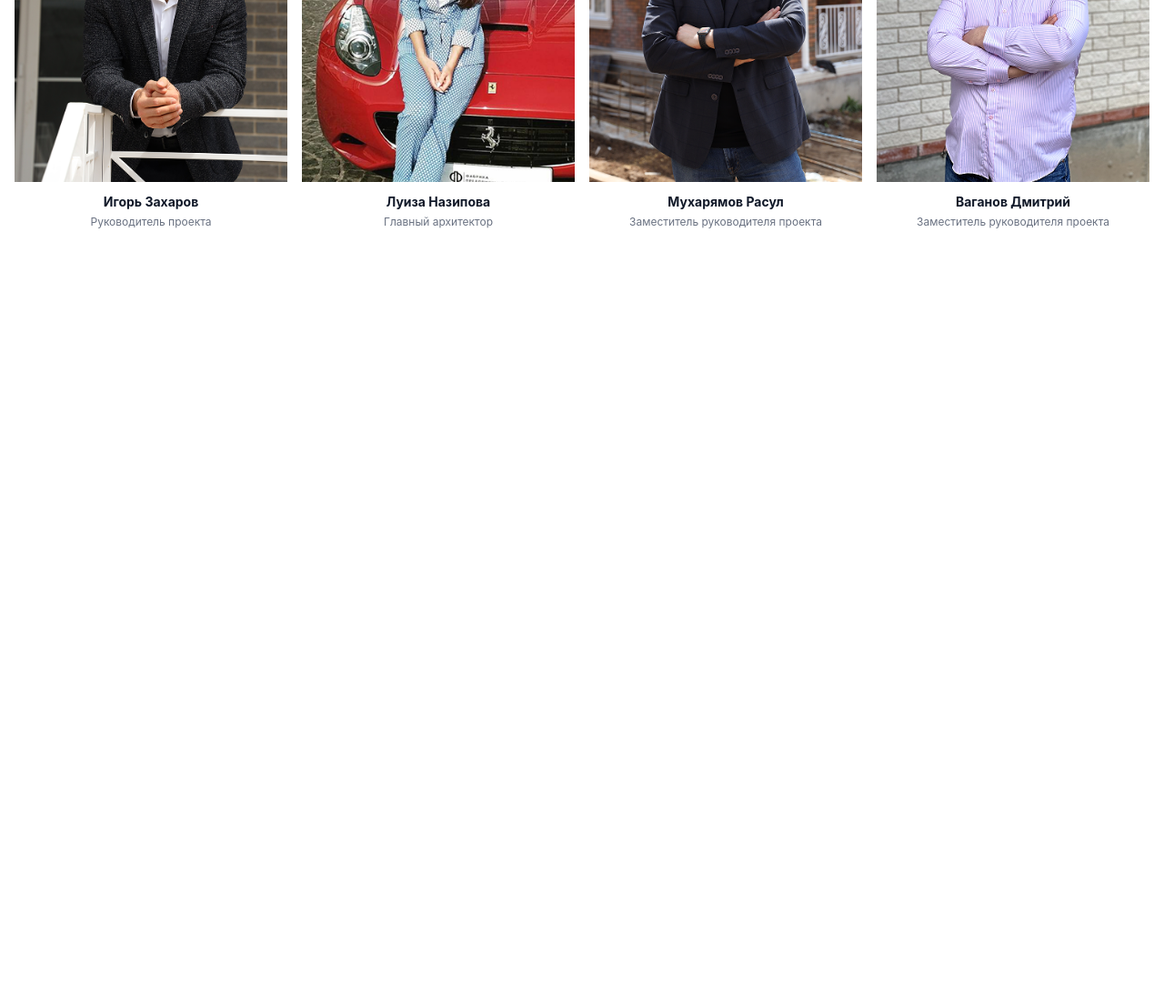
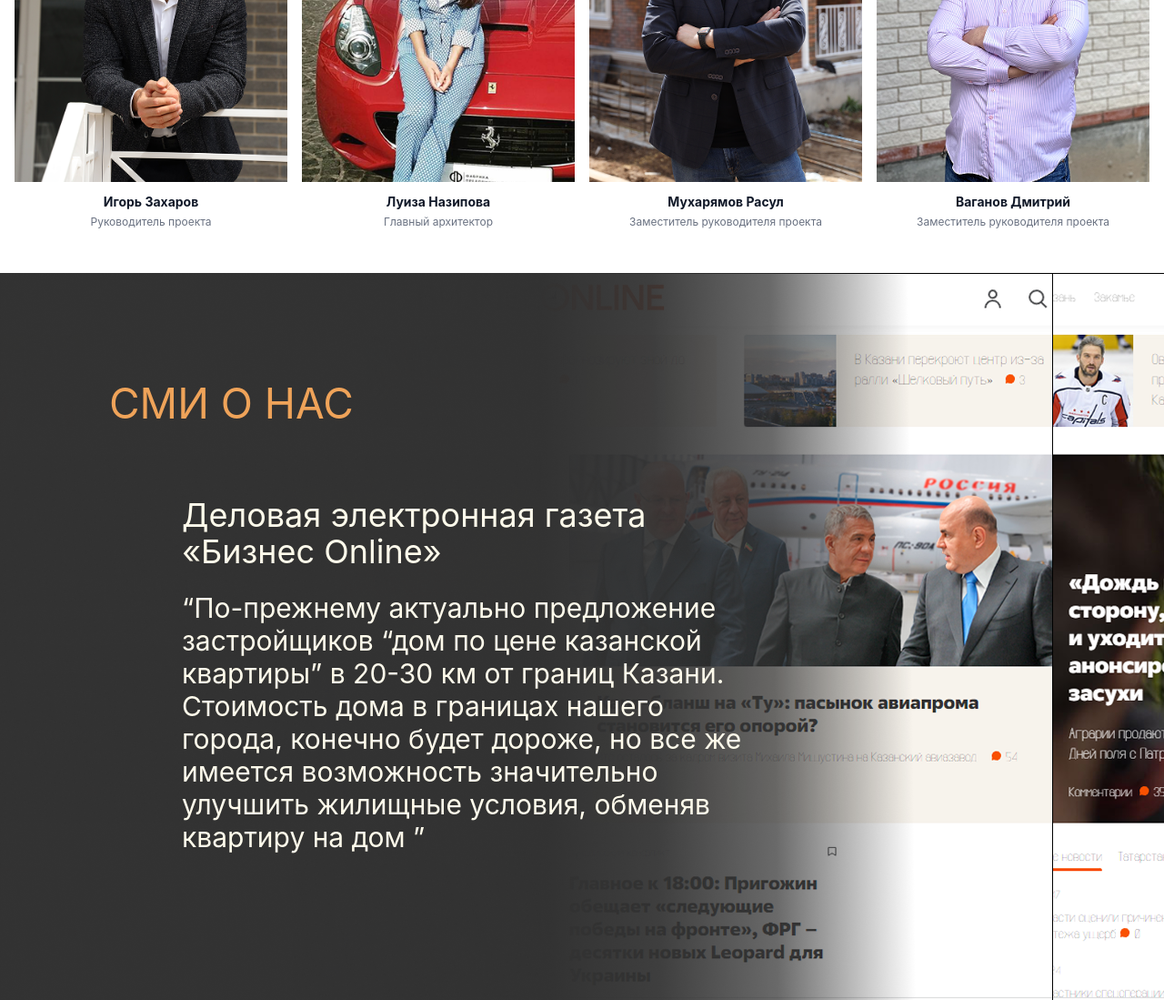
Before and after one commit to shokirovsh01/teamwork-5, a website: page index.html in a window 1280 px wide. Shown: the part 6729-7828 px from the top of the page at 91% size. Before the commit the page ends 7029 px from the top, so only its background shows below. Drawn offline with nearby package versions, Linux system fonts and the light colour scheme; files that its build step writes are made by us from their sources.

Commit message:
section 9

```diff
--- a/index.html
+++ b/index.html
@@ -523,6 +523,27 @@
 
 <!-- section 9 -->
 
+<section style="background-image: url(./src/image/image\ 3.png);" class="lg:flex hidden justify-between max-w-325 m-auto flex-col md:flex-row gap-10 md:gap-0">
+
+<nav class="p-30" style="background-image: url(./src/image/Rectangle\ 108.png);">
+
+<h1 class="md:text-[46px] text-5xl text-[#EFA359]">СМИ О НАС</h1>
+
+<div class="text-amber-50 ml-auto p-20">
+    <h1 class="text-4xl">Деловая электронная газета <br> «Бизнес Online»</h1>
+<br>
+    <p class="text-3xl">“По-прежнему актуально предложение <br> застройщиков “дом по цене казанской <br> квартиры” в 20-30 км от границ Казани. <br> Стоимость дома в границах нашего <br> города, конечно будет дороже, но все же <br> имеется возможность значительно <br> улучшить жилищные условия, обменяв <br> квартиру на дом ”</p>
+
+</div>
+
+</nav>
+
+
+
+</section>
+
+<!-- section 10 -->
+
 
 
 </body>
```
